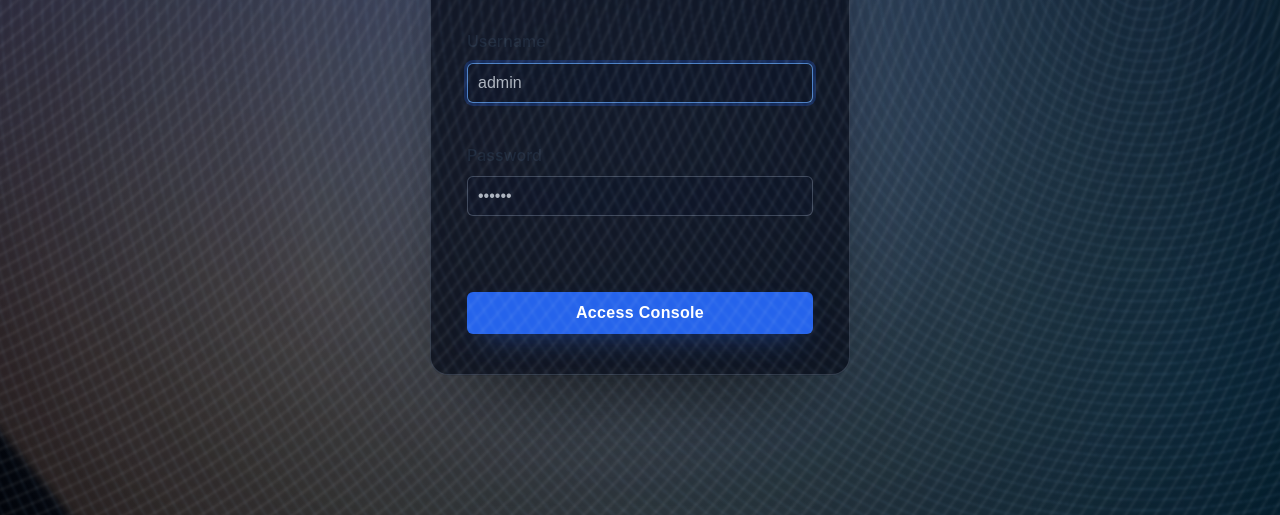
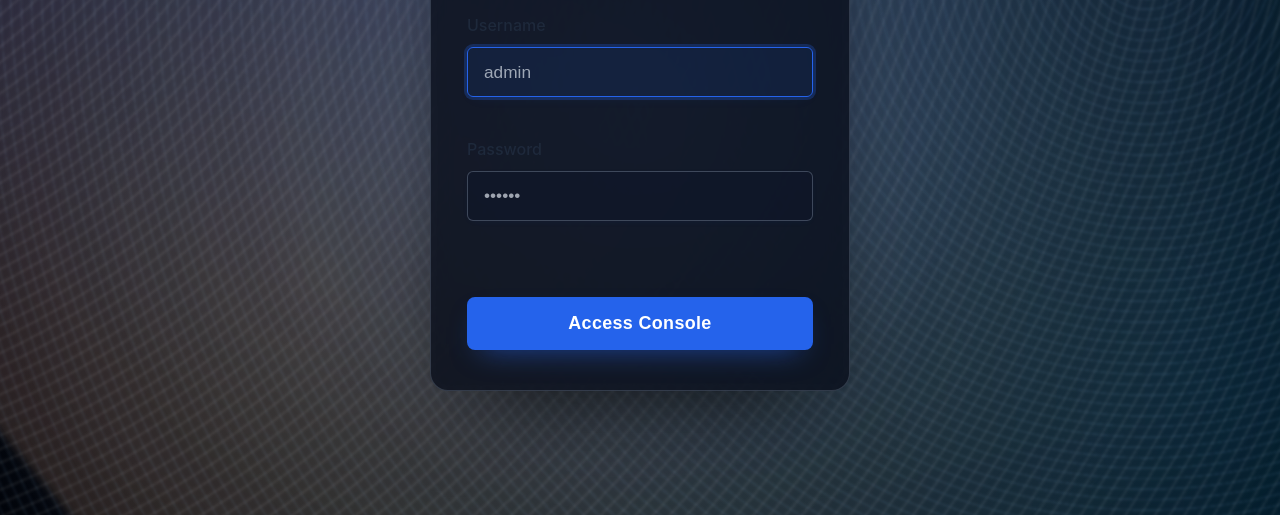
Before and after one commit to Jacava-vscode/vscode-apsara-report, a website: page client/index.html in a window 1280 px wide. Shown: the part 285-800 px from the top of the page. Drawn offline with Linux system fonts and the light colour scheme; no server answers; a web font is replaced by a local one.

Commit message:
Fix login form pointer events and stacking order for input usability

```diff
--- a/client/css/styles.css
+++ b/client/css/styles.css
@@ -1,3 +1,10 @@
+/* Add hover effect for login form fields */
+.login-card .form-control:hover {
+  border-color: var(--primary-color);
+  background: rgba(37, 99, 235, 0.07);
+  box-shadow: 0 0 0 2px rgba(37, 99, 235, 0.12);
+  transition: background 0.2s, border-color 0.2s, box-shadow 0.2s;
+}
 @import url('https://fonts.googleapis.com/css2?family=Kantumruy+Pro:wght@400;500;600;700&family=Noto+Sans+Khmer:wght@400;500;600;700&display=swap');
 
 /* Global Styles */
@@ -467,6 +474,7 @@ body.list-page .table-container table {
   background: radial-gradient(circle at center, rgba(24, 35, 68, 0.9) 0%, rgba(6, 11, 25, 0.95) 55%, rgba(1, 4, 10, 1) 100%);
   backdrop-filter: blur(6px);
   z-index: 400;
+  pointer-events: auto;
 }
 
 .login-overlay::before,
@@ -515,6 +523,8 @@ body.list-page .table-container table {
   box-shadow: 0 42px 90px -45px rgba(0, 0, 0, 0.85);
   backdrop-filter: blur(10px);
   color: #e2e8f0;
+  z-index: 401;
+  pointer-events: auto;
 }
 
 .login-form {
@@ -533,15 +543,21 @@ body.list-page .table-container table {
   background: rgba(15, 23, 42, 0.55);
   border-color: rgba(148, 163, 184, 0.35);
   color: #e2e8f0;
+  padding: 0.85rem 1rem;
+  font-size: 1.08rem;
+  transition: background 0.25s, border-color 0.25s, box-shadow 0.25s;
+  box-shadow: 0 2px 8px -4px rgba(37,99,235,0.10);
 }
 
 .login-card .form-control::placeholder {
   color: rgba(226, 232, 240, 0.75);
+  opacity: 0.9;
 }
 
 .login-card .form-control:focus {
-  border-color: rgba(96, 165, 250, 0.75);
-  box-shadow: 0 0 0 3px rgba(37, 99, 235, 0.25);
+  border-color: var(--primary-color);
+  background: rgba(37, 99, 235, 0.10);
+  box-shadow: 0 0 0 3px rgba(37, 99, 235, 0.25), 0 4px 16px -8px rgba(37,99,235,0.18);
 }
 
 .login-card select.form-control {
@@ -586,15 +602,24 @@ body.list-page .table-container table {
 
 .btn-login {
   width: 100%;
-  font-size: 1rem;
-  padding: 0.75rem 1.25rem;
+  font-size: 1.12rem;
+  padding: 1rem 1.5rem;
   font-weight: 600;
   letter-spacing: 0.02em;
+  border-radius: 8px;
   box-shadow: 0 12px 30px -15px rgba(37, 99, 235, 0.75);
+  transition: box-shadow 0.2s, background 0.2s;
 }
 
 .btn-login:hover {
-  box-shadow: 0 18px 36px -14px rgba(37, 99, 235, 0.85);
+
+/* Autofill highlight for login fields */
+.login-card input.form-control:-webkit-autofill {
+  background: rgba(37, 99, 235, 0.13) !important;
+  box-shadow: 0 0 0 3px rgba(37, 99, 235, 0.18) inset;
+  -webkit-text-fill-color: #e2e8f0 !important;
+  transition: background 0.25s, box-shadow 0.25s;
+}
 }
 
 /* Admin Control Panel */
```
